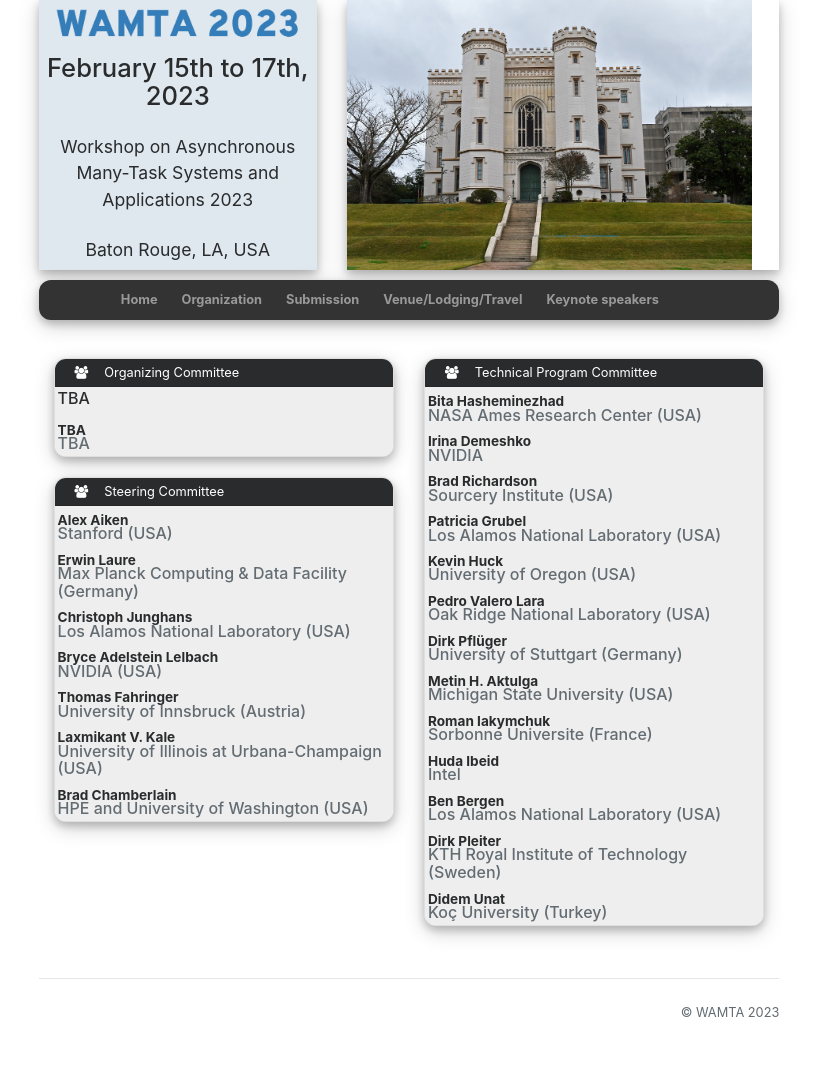
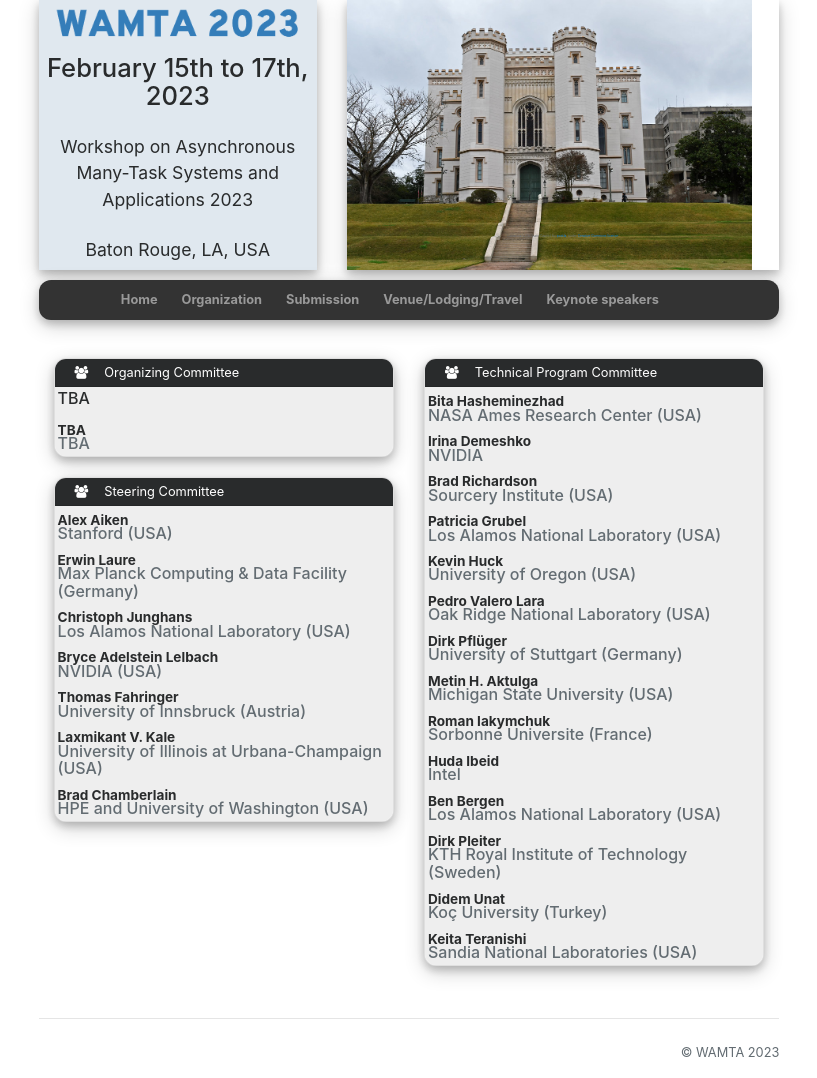
Before and after one commit to wamta26/WAMTA26.github.io, a Jekyll site: the page built from committees.html, in a window 1280 px wide. Shown: the whole page, without its empty margins (231-1048 px from the left). Built offline with Jekyll 4.4.1, drawn with Linux system fonts in a browser that asks for light colours; nearby versions of some CDN libraries; before the commit the page ends 1038 px from its top, so only the background shows below that.

Commit message:
Update PC

```diff
--- a/_data/conference.yml
+++ b/_data/conference.yml
@@ -169,6 +169,9 @@ technical_program_committees:
   - name: Didem Unat
     org: Koç University (Turkey)
     homepage:
+  - name: Keita Teranishi
+    org: Sandia National Laboratories (USA)
+    homepage:
 webmaster:
   - name: Parsa Amini
     org: Halpern-Wight Inc. (USA)
```
